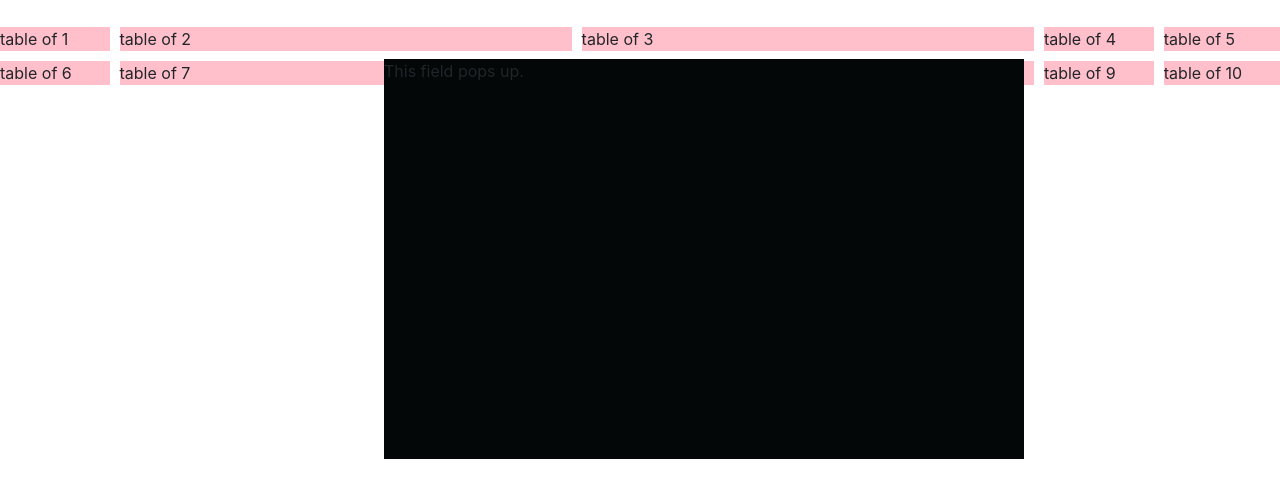
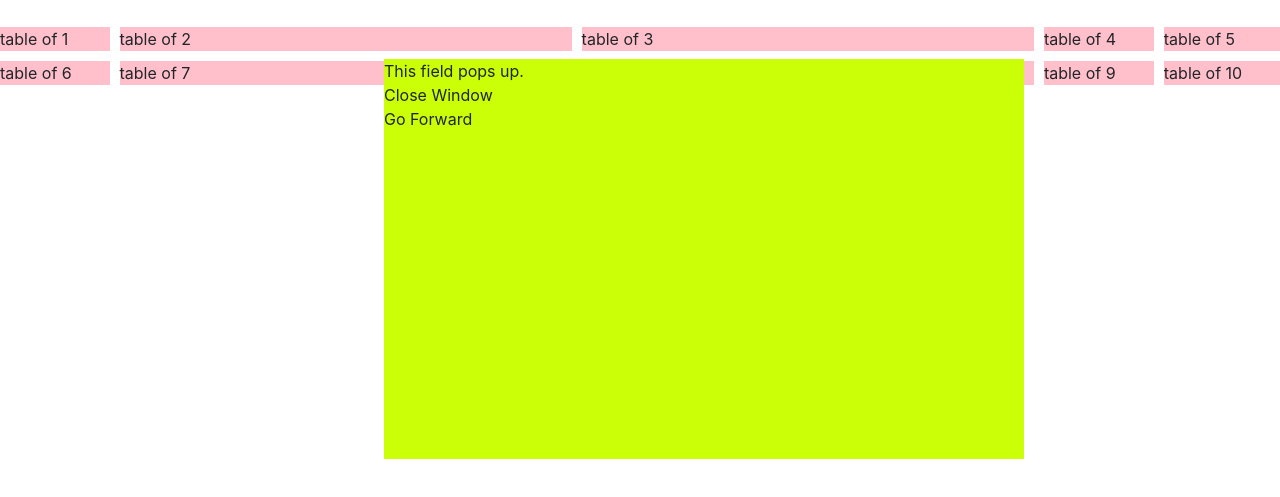
Before and after one commit to JoskedeJong/ProjectTables, a plain HTML site: page index.html in a window 1280 px wide. Both pictures are taken after a click on the element "table of 1". Shown: the part 69-566 px from the top of the page. Drawn offline with nearby package versions, Linux system fonts and the light colour scheme.

Commit message:
added buttons to pop-up

```diff
--- a/index.html
+++ b/index.html
@@ -68,6 +68,14 @@
 
       <div class="popField">
         This field pops up.
+        <div class="contentField">
+
+        </div>
+
+        <div class="buttonField">
+          <div class="closeButton">Close Window</div>
+          <div class="forwardButton">Go Forward</div>
+        </div>
       </div>
     </div>
     <!-- Optional JavaScript -->
--- a/script.js
+++ b/script.js
@@ -4,6 +4,14 @@ $(document).ready(function(){
         $(".popField").css('display', 'block');
         // $(".popField").toggleFade("fast");
         // $(".popField").click(alert("blip"));
-        $(".popField").css("background-color","rgb(003, 007, 008)");
+        $(".popField").css("background-color","rgb(203, 307, 008)");
+    });
+
+    $(".closeButton").click(function(){
+        $(".popField").css('display', 'none');
+    });
+
+    $(".forwardButton").click(function(){
+        $(".popField").css("background-color","rgb(103, 507, 008)");
     });
 });
```
Also changed, not shown: 1 other file.
